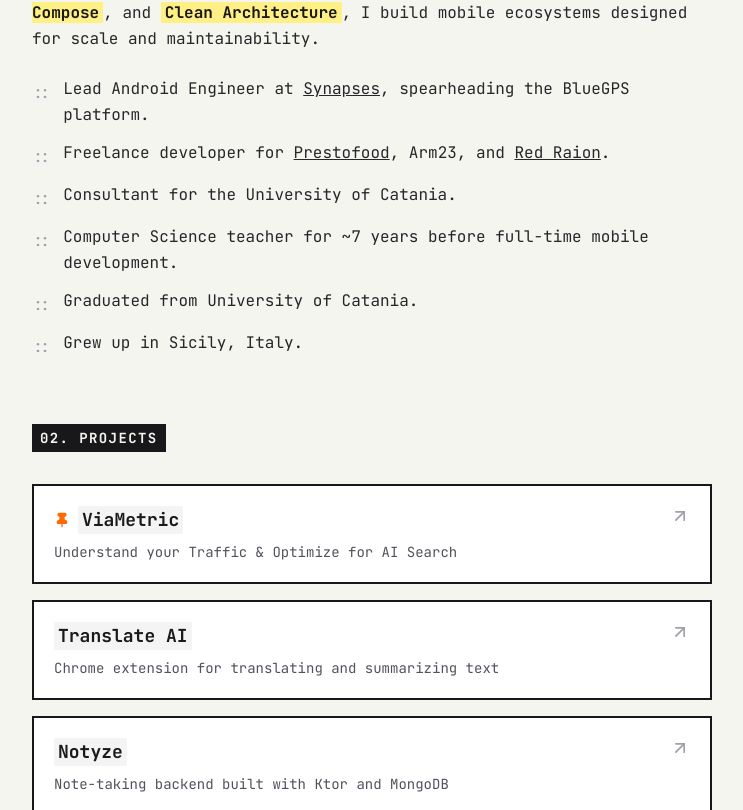
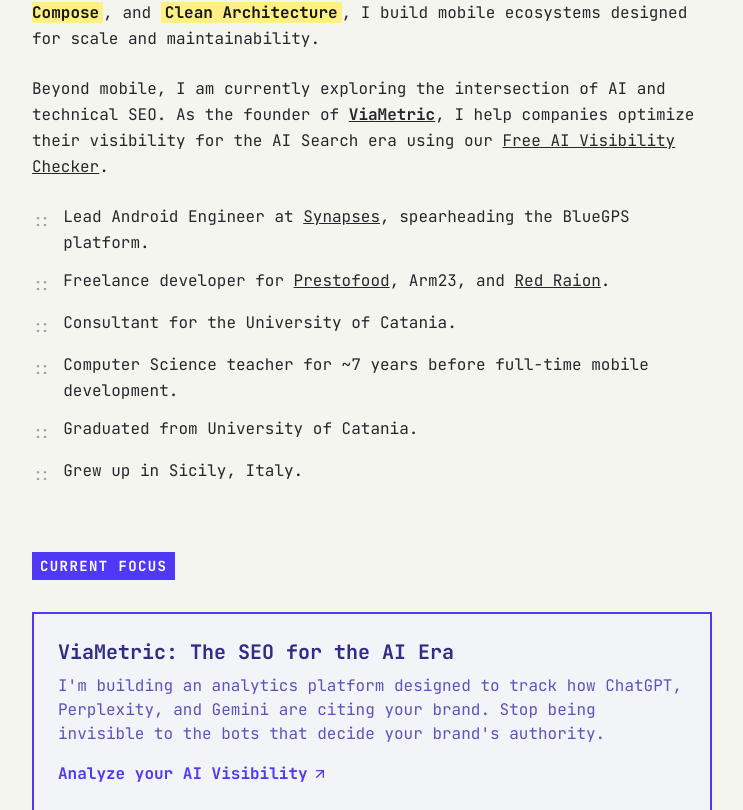
Before and after one commit to davideagostini/davideagostini.github.io, a Next.js app: page / in a window 1280 px wide. Shown: the part 590-1400 px from the top of the page, without its empty margins (268-1011 px from the left). Built offline with nearby package versions, Linux system fonts and the light colour scheme.

Commit message:
Optimize for ViaMetric authority and SEO: Added founder section, enhanced About, and updated JSON-LD 🛡️👨‍💻📊

```diff
--- a/app/layout.tsx
+++ b/app/layout.tsx
@@ -67,14 +67,28 @@
       "https://github.com/davideagostini",
       "https://davideagostini.medium.com/",
     ],
-    jobTitle: "Android Engineer",
-    worksFor: {
-      "@type": "Organization",
-      name: "Synapses",
-    },
+    jobTitle: "Android Engineer & Founder",
+    worksFor: [
+      {
+        "@type": "Organization",
+        name: "Synapses",
+      },
+      {
+        "@type": "Organization",
+        name: "ViaMetric",
+        url: "https://viametric.app"
+      }
+    ],
+    knowsAbout: [
+      "Mobile Development",
+      "Android",
+      "Kotlin",
+      "Generative Engine Optimization",
+      "AI Search Analytics"
+    ],
     image: "https://davideagostini.com/assets/profile.jpg",
     description:
-      "Mobile Specialist Engineer living in Italy. Specializing in Android and Flutter development.",
+      "Lead Android Engineer and founder of ViaMetric. Specialist in Mobile ecosystems and Generative Engine Optimization (GEO).",
   };
 
   return (
--- a/app/page.tsx
+++ b/app/page.tsx
@@ -57,6 +57,10 @@
               I build mobile ecosystems designed for scale and maintainability.
             </p>
 
+            <p>
+              Beyond mobile, I am currently exploring the intersection of AI and technical SEO. As the founder of <Link href="https://viametric.app" className="underline font-bold hover:bg-zinc-900 hover:text-white transition-colors">ViaMetric</Link>, I help companies optimize their visibility for the AI Search era using our <Link href="https://viametric.app/tools/ai-visibility-checker" className="underline hover:bg-zinc-900 hover:text-white transition-colors">Free AI Visibility Checker</Link>.
+            </p>
+
             <ul className="space-y-3 list-none pl-0">
               <ListItem>
                 Lead Android Engineer at <Link href="https://www.synapseslab.com/" className="underline hover:bg-zinc-900 hover:text-white transition-colors">Synapses</Link>, spearheading the BlueGPS platform.
@@ -77,6 +81,25 @@
                 Grew up in Sicily, Italy.
               </ListItem>
             </ul>
+          </div>
+        </section>
+
+        <section id="focus" className="mb-16">
+          <h2 className="text-sm font-bold uppercase tracking-widest bg-indigo-600 text-white inline-block px-2 py-1 mb-8">
+            Current Focus
+          </h2>
+          <div className="border-2 border-indigo-600 p-6 bg-indigo-50/50">
+            <h3 className="text-xl font-bold text-indigo-900 mb-2">ViaMetric: The SEO for the AI Era</h3>
+            <p className="text-indigo-800/80 mb-4">
+              I'm building an analytics platform designed to track how ChatGPT, Perplexity, and Gemini are citing your brand. Stop being invisible to the bots that decide your brand's authority.
+            </p>
+            <Link
+              href="https://viametric.app?ref=davideagostini.com"
+              target="_blank"
+              className="inline-flex items-center font-bold text-indigo-600 hover:text-indigo-700 transition-colors"
+            >
+              Analyze your AI Visibility <ArrowUpRight className="ml-1 w-4 h-4" />
+            </Link>
           </div>
         </section>
 
```
